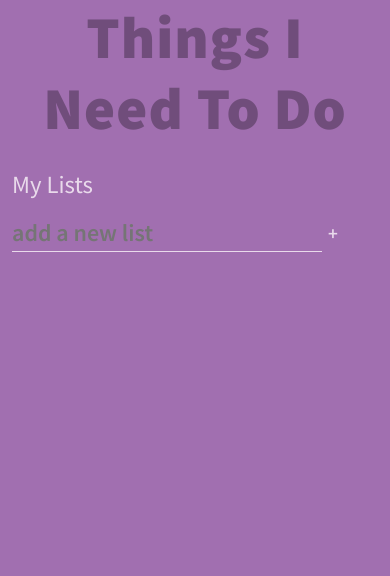
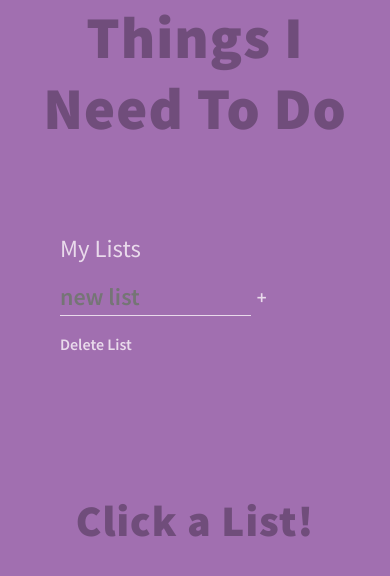
Before and after one commit to habby-bit/ThingsToDo, a plain HTML site: page index.html in a window 390 px wide. Drawn offline with nearby package versions, Linux system fonts and the light colour scheme.

Commit message:
updated js and responsive css

```diff
--- a/index.html
+++ b/index.html
@@ -15,61 +15,45 @@
     <link rel='stylesheet' href ="main.css" />
     <script defer src="script.js"></script>
 </head>
-<body>
+<body id="styleOverride">
     <div class="container-xl">
-
         <h1 class="title"> Things I Need To Do</h1>
-
-
         <div class = "row">
-
-        <div class="col-lg-4">
-
+            <div class="col-lg-4 col-md-4 col-sm-9">
                 <!-- My List -->
                 <div class="all-lists">
                     <h2 class="lists-title">My Lists</h2>
-        <ul class="lists" data-lists>
-            <!-- <li class="list-name active-list">Books</li>
-            <li class="list-name" >Work</li>
-            <li class="list-name" >Grocery</li> -->
-        </ul>
-
+                    <ul class="lists" data-lists></ul>
                     <!-- Add New List -->
                     <form action="" data-new-list-form>
                         <input
                             type="text"
                             class="new-list"
                             data-new-list-input
-                placeholder="add a new list"
+                            placeholder="new list"
                             aria-label="new list name"
                         />
                         <button
                             class="newListBtn"
                             aria-label="create new list"
-            >
-                +
+                        > +
                         </button>
                     </form>
+                        <button class="deleteBtn" data-delete-list-button>Delete List</button>
                 </div>
-
-
-
             </div>
-
-
-    <div class = "col-lg-8">
-
-
             <!-- Todo List -->
+            <div class = "col-lg-8 col-md-8 col-sm-9">
+                <div class="noList" data-no-list-display-container></div>
                 <div class="todo-list" data-list-display-container>
                     <div class="todo-header">
-            <h2 class="list-title" data-list-title>Books</h2>
+                        <h2 class="list-title" data-list-title>Example List</h2>
                         <p class="task-count" data-list-count>3 tasks remaining</p>
                     </div>
                     <div class="todo-body">
                         <div class="tasks" data-tasks>
                             <!-- Task 1 -->
-                <!-- <div class="task">
+                            <div class="task">
                                 <input
                                     class = "checkbox"
                                     type="checkbox"
@@ -77,11 +61,11 @@
                                 />
                                 <label for="task-1">
                                     <span class="custom-checkbox"></span>
-                        Me Before You
+                                    Example Task 1
                                 </label>
-                </div> -->
+                            </div>
                             <!-- Task 2 -->
-                <!-- <div class="task">
+                            <div class="task">
                                 <input
                                     class = "checkbox"
                                     type="checkbox"
@@ -89,11 +73,11 @@
                                 />
                                 <label for="task-2">
                                     <span class="custom-checkbox"></span>
-                        Hold Still
+                                    Example Task 2
                                 </label>
-                </div> -->
+                            </div>
                             <!-- Task 3 -->
-                <!-- <div class="task">
+                            <div class="task">
                                 <input
                                     class = "checkbox"
                                     type="checkbox"
@@ -101,11 +85,10 @@
                                 />
                                 <label for="task-3">
                                     <span class="custom-checkbox"></span>
-                        Half Of A Yellow Sun
+                                    Example Task 3
                                 </label>
-                </div> -->
                             </div>
-
+                        </div>
                         <!-- Add New Task -->
                         <div class="new-task-creator">
                             <form action="" data-new-task-form>
@@ -113,31 +96,23 @@
                                     type="text"
                                     data-new-task-input
                                     class="new-task"
-                        placeholder="add a new task"
+                                    placeholder="new task"
                                     aria-label="add a new task"
                                 />
                                 <button
                                     class="newTaskBtn"
                                     aria-label="create new task"
-                    >
-                        +
+                                > +
                                 </button>
                             </form>
                         </div>
                         <div class="delete">
                             <button class="deleteBtn" data-clear-complete-tasks-button> Clear Completed Tasks</button>
-                <button class="deleteBtn" data-delete-list-button>Delete List</button>
                         </div>
                     </div>
                 </div>
-
-
             </div>
-
-
         </div>
-
-
     </div>
     <template id="task-template">
         <div class="task">
--- a/main.css
+++ b/main.css
@@ -6,16 +6,9 @@ body {
     font-size: 1.5rem;
     background-color: #a16fb0;
     color: #e9daeb;
-
-    /* display: grid;
-    grid:
-        "header header header header" auto
-        "...... lists  active ......" auto /
-        1fr minmax(100px, 300px) minmax(300px, 700px) 1fr; */
 }
 
 .title {
-    /* grid-area: header; */
     text-align: center;
     font-size: calc(7vw + 2rem);
     font-weight: 900;
@@ -25,15 +18,26 @@ body {
     margin-bottom: .43em;
 }
 
-/* .all-lists {
-    grid-area: lists;
-} */
+.noList {
+    text-align: center;
+    font-size: calc(3vw + 2rem);
+    font-weight: 900;
+    color: rgba(0, 0, 0, 0.3);
+    letter-spacing: 1px;
+    margin-top: .53em;
+    margin-bottom: .43em;
+}
+
+.all-lists {
+    margin-bottom: 7rem;
+    margin-left: 3rem;
+}
 
 .lists {
     font-size: 1.2rem;
     line-height: 1.7;
     list-style: circle;
-    padding-left: 1.1em;
+    padding-left: 1.1rem;
 }
 
 .list-name {
@@ -47,6 +51,11 @@ body {
 
 form {
     display: flex;
+}
+
+input {
+    width: 60%;
+    padding-right: 0;
 }
 
 .new-list,
@@ -78,7 +87,8 @@ form {
 
 .deleteBtn {
     font-weight: 600;
-    margin-right: 60px;
+    margin-right: 5%;
+    margin-top: 1rem;
 }
 
 .deleteBtn:hover {
@@ -118,7 +128,7 @@ form {
     font-weight: 700;
 }
 .todo-list {
-    /* grid-area: active; */
+    margin-right: 2rem;
     background: whitesmoke;
     color: #935ba4;
     margin-left: 4.23em;
@@ -234,4 +244,27 @@ form {
     left: 0;
     bottom: -35px;
     color: whitesmoke;
+    width: 100%;
 }
+
+@media all and (max-width: 500px) {
+    .all-lists {
+        margin-top: 4rem;
+        margin-right: 0;
+        padding-right: 0;
+    }
+
+    .todo-list {
+        margin-left: 0;
+        margin-bottom: 5rem;
+    }
+    .deleteBtn {
+        font-size: 1rem;
+    }
+}
+
+@media all and (max-width: 350px) {
+    .deleteBtn {
+        font-size: 1rem;
+    }
+}
--- a/script.js
+++ b/script.js
@@ -2,6 +2,7 @@ const listContainer  = document.querySelector('[data-lists]')
 const newListForm  = document.querySelector('[data-new-list-form]')
 const newListInput = document.querySelector('[data-new-list-input]')
 const deleteListButton = document.querySelector('[data-delete-list-button]')
+const noListContainer = document.querySelector('[data-no-list-display-container]')
 const listDisplayContainer = document.querySelector('[data-list-display-container]')
 const listTitleElement = document.querySelector('[data-list-title]')
 const listCountElement = document.querySelector('[data-list-count]')
@@ -15,7 +16,21 @@ const LOCAL_STORAGE_LIST_KEY = 'task.lists'
 const LOCAL_STORAGE_SELECTED_LIST_ID_KEY = 'task.selectedListId'
 
 let lists = JSON.parse(localStorage.getItem(LOCAL_STORAGE_LIST_KEY)) || []
+console.log('lists:', lists)
 let selectedListId = localStorage.getItem(LOCAL_STORAGE_SELECTED_LIST_ID_KEY)
+
+if (lists.length === 0) {
+    listDisplayContainer.style.display = 'none'
+    noListContainer.style.display = ''
+}
+
+const noList = document.createElement('h1')
+const text = document.createTextNode("Click a List!")
+noList.appendChild(text)
+noList.classList.add('noList')
+noListContainer.appendChild(noList)
+
+console.log('noList:', noList)
 
 listContainer.addEventListener('click', e => {
     if (e.target.tagName.toLowerCase() === 'li') {
@@ -33,6 +48,12 @@ tasksContainer.addEventListener('click', e => {
         renderTaskCount(selectedList)
     }
 })
+
+clearCompleteTasksButton.addEventListener('click', e => {
+    const selectedList = lists.find(list => list.id === selectedListId)
+    selectedList.tasks = selectedList.tasks.filter(task => !task.complete)
+    saveAndRender()
+  })
 
 deleteListButton.addEventListener('click', e => {
     lists = lists.filter(list => list.id !== selectedListId)
@@ -66,32 +87,36 @@ newTaskForm.addEventListener('submit', e => {
     saveAndRender()
 })
 
-function createList(name) {
+const createList = name => {
     return { id: Date.now().toString(), name: name, tasks: [] }
 }
 
-function createTask(name) {
+const createTask = name => {
     return { id: Date.now().toString(), name: name, complete: false }
 }
 
-function saveAndRender() {
+const saveAndRender = () => {
     save()
     render()
 }
 
-function save() {
+const save = () => {
     localStorage.setItem(LOCAL_STORAGE_LIST_KEY, JSON.stringify(lists))
     localStorage.setItem(LOCAL_STORAGE_SELECTED_LIST_ID_KEY, selectedListId)
 }
 
-function render() {
+const render = () => {
     clearElement(listContainer)
     renderLists()
 
     const selectedList = lists.find(list => list.id === selectedListId)
+    console.log('selectedListId:', selectedListId)
     if (selectedListId == null) {
         listDisplayContainer.style.display = 'none'
+        noListContainer.style.display= ''
+        console.log('noListContainer:', noListContainer)
     } else {
+        noListContainer.style.display = 'none'
         listDisplayContainer.style.display = ''
         listTitleElement.innerText = selectedList.name
         renderTaskCount(selectedList)
@@ -100,7 +125,7 @@ function render() {
     }
 }
 
-function renderTasks(selectedList) {
+const renderTasks = selectedList => {
     selectedList.tasks.forEach(task => {
         const taskElement = document.importNode(taskTemplate.content, true)
         const checkbox = taskElement.querySelector('input')
@@ -113,13 +138,13 @@ function renderTasks(selectedList) {
     })
 }
 
-function renderTaskCount(selectedList) {
+const renderTaskCount = selectedList => {
     const incompleteTaskCount = selectedList.tasks.filter(task => !task.complete).length
     const taskString = incompleteTaskCount === 1 ? "task" : "tasks"
     listCountElement.innerText = `${incompleteTaskCount} ${taskString} remaining`
 }
 
-function renderLists() {
+const renderLists = () => {
     lists.forEach(list => {
         const listElement = document.createElement('li')
         listElement.dataset.listId = list.id
@@ -134,153 +159,10 @@ function renderLists() {
     })
 }
 
-function clearElement(element) {
+const clearElement = element => {
     while (element.firstChild) {
         element.removeChild(element.firstChild)
     }
 }
 
 render()
-
-
-// const listsContainer = document.querySelector('[data-lists]')
-// const newListForm = document.querySelector('[data-new-list-form]')
-// const newListInput = document.querySelector('[data-new-list-input]')
-// const deleteListButton = document.querySelector('[data-delete-list-button]')
-// const listDisplayContainer = document.querySelector('[data-list-display-container]')
-// const listTitleElement = document.querySelector('[data-list-title]')
-// const listCountElement = document.querySelector('[data-list-count]')
-// const tasksContainer = document.querySelector('[data-tasks]')
-// const taskTemplate = document.getElementById('task-template')
-// const newTaskForm = document.querySelector('[data-new-task-form]')
-// const newTaskInput = document.querySelector('[data-new-task-input]')
-// const clearCompleteTasksButton = document.querySelector('[data-clear-complete-tasks-button]')
-
-// const LOCAL_STORAGE_LIST_KEY = 'task.lists'
-// const LOCAL_STORAGE_SELECTED_LIST_ID_KEY = 'task.selectedListId'
-// let lists = JSON.parse(localStorage.getItem(LOCAL_STORAGE_LIST_KEY)) || []
-// let selectedListId = localStorage.getItem(LOCAL_STORAGE_SELECTED_LIST_ID_KEY)
-
-// listsContainer.addEventListener('click', e => {
-//   if (e.target.tagName.toLowerCase() === 'li') {
-//     selectedListId = e.target.dataset.listId
-//     saveAndRender()
-//   }
-// })
-
-// tasksContainer.addEventListener('click', e => {
-//   if (e.target.tagName.toLowerCase() === 'input') {
-//     const selectedList = lists.find(list => list.id === selectedListId)
-//     const selectedTask = selectedList.tasks.find(task => task.id === e.target.id)
-//     selectedTask.complete = e.target.checked
-//     save()
-//     renderTaskCount(selectedList)
-//   }
-// })
-
-// clearCompleteTasksButton.addEventListener('click', e => {
-//   const selectedList = lists.find(list => list.id === selectedListId)
-//   selectedList.tasks = selectedList.tasks.filter(task => !task.complete)
-//   saveAndRender()
-// })
-
-// deleteListButton.addEventListener('click', e => {
-//   lists = lists.filter(list => list.id !== selectedListId)
-//   selectedListId = null
-//   saveAndRender()
-// })
-
-// newListForm.addEventListener('submit', e => {
-//   e.preventDefault()
-//   const listName = newListInput.value
-//   if (listName == null || listName === '') return
-//   const list = createList(listName)
-//   newListInput.value = null
-//   lists.push(list)
-//   saveAndRender()
-// })
-
-// newTaskForm.addEventListener('submit', e => {
-//   e.preventDefault()
-//   const taskName = newTaskInput.value
-//   if (taskName == null || taskName === '') return
-//   const task = createTask(taskName)
-//   newTaskInput.value = null
-//   const selectedList = lists.find(list => list.id === selectedListId)
-//   selectedList.tasks.push(task)
-//   saveAndRender()
-// })
-
-// function createList(name) {
-//   return { id: Date.now().toString(), name: name, tasks: [] }
-// }
-
-// function createTask(name) {
-//   return { id: Date.now().toString(), name: name, complete: false }
-// }
-
-// function saveAndRender() {
-//   save()
-//   render()
-// }
-
-// function save() {
-//   localStorage.setItem(LOCAL_STORAGE_LIST_KEY, JSON.stringify(lists))
-//   localStorage.setItem(LOCAL_STORAGE_SELECTED_LIST_ID_KEY, selectedListId)
-// }
-
-// function render() {
-//   clearElement(listsContainer)
-//   renderLists()
-
-//   const selectedList = lists.find(list => list.id === selectedListId)
-//   if (selectedListId == null) {
-//     listDisplayContainer.style.display = 'none'
-//   } else {
-//     listDisplayContainer.style.display = ''
-//     listTitleElement.innerText = selectedList.name
-//     renderTaskCount(selectedList)
-//     clearElement(tasksContainer)
-//     renderTasks(selectedList)
-//   }
-// }
-
-// function renderTasks(selectedList) {
-//   selectedList.tasks.forEach(task => {
-//     const taskElement = document.importNode(taskTemplate.content, true)
-//     const checkbox = taskElement.querySelector('input')
-//     checkbox.id = task.id
-//     checkbox.checked = task.complete
-//     const label = taskElement.querySelector('label')
-//     label.htmlFor = task.id
-//     label.append(task.name)
-//     tasksContainer.appendChild(taskElement)
-//   })
-// }
-
-// function renderTaskCount(selectedList) {
-//   const incompleteTaskCount = selectedList.tasks.filter(task => !task.complete).length
-//   const taskString = incompleteTaskCount === 1 ? "task" : "tasks"
-//   listCountElement.innerText = `${incompleteTaskCount} ${taskString} remaining`
-// }
-
-// function renderLists() {
-//   lists.forEach(list => {
-//     const listElement = document.createElement('li')
-//     listElement.dataset.listId = list.id
-//     listElement.classList.add("list-name")
-//     listElement.innerText = list.name
-//     if (list.id === selectedListId) {
-//       listElement.classList.add('active-list')
-//     }
-//     listsContainer.appendChild(listElement)
-//   })
-// }
-
-// function clearElement(element) {
-//   while (element.firstChild) {
-//     element.removeChild(element.firstChild)
-//   }
-// }
-
-// render()
```
Lines whose indentation alone changed are shown as unchanged.
